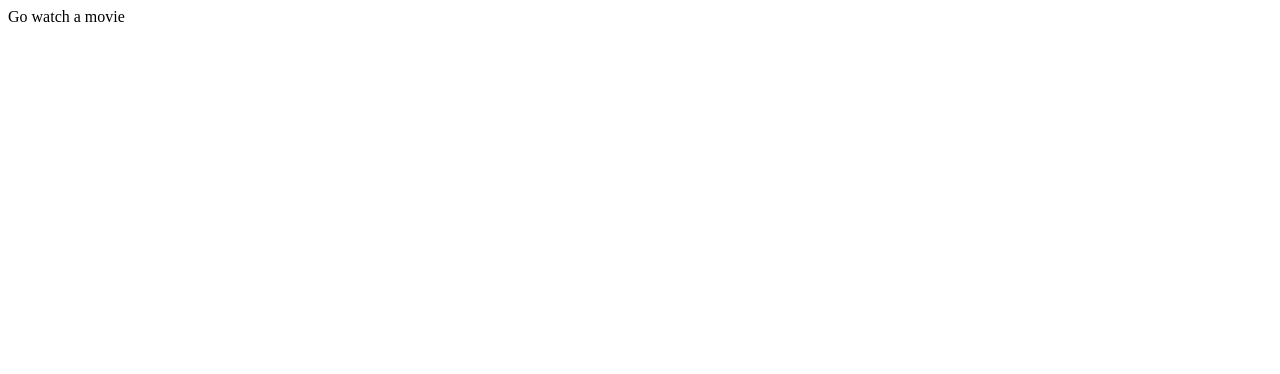
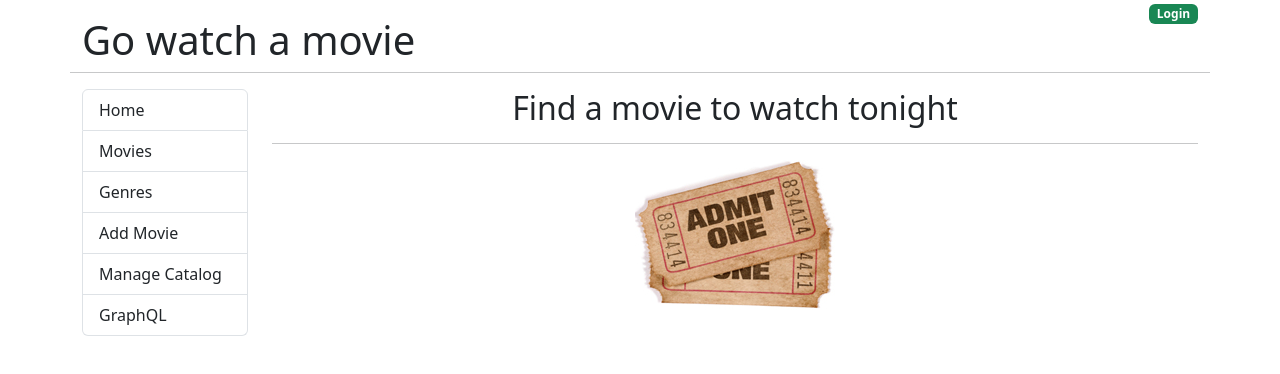
Before and after one commit to chrisarmitage/go-movies-front-end, a React (Create React App) app: page / in a window 1280 px wide. Shown: the top 374 px of the page. Built offline with nearby package versions, Linux system fonts and the light colour scheme.

Commit message:
Add basic app layout

```diff
--- a/public/index.html
+++ b/public/index.html
@@ -10,34 +10,12 @@
       content="Web site created using create-react-app"
     />
     <link rel="apple-touch-icon" href="%PUBLIC_URL%/logo192.png" />
-    <!--
-      manifest.json provides metadata used when your web app is installed on a
-      user's mobile device or desktop. See https://developers.google.com/web/fundamentals/web-app-manifest/
-    -->
     <link rel="manifest" href="%PUBLIC_URL%/manifest.json" />
-    <!--
-      Notice the use of %PUBLIC_URL% in the tags above.
-      It will be replaced with the URL of the `public` folder during the build.
-      Only files inside the `public` folder can be referenced from the HTML.
-
-      Unlike "/favicon.ico" or "favicon.ico", "%PUBLIC_URL%/favicon.ico" will
-      work correctly both with client-side routing and a non-root public URL.
-      Learn how to configure a non-root public URL by running `npm run build`.
-    -->
-    <title>React App</title>
+    <link href="https://cdn.jsdelivr.net/npm/bootstrap@5.3.0-alpha1/dist/css/bootstrap.min.css" rel="stylesheet" integrity="sha384-GLhlTQ8iRABdZLl6O3oVMWSktQOp6b7In1Zl3/Jr59b6EGGoI1aFkw7cmDA6j6gD" crossorigin="anonymous">
+    <title>Go Watch a Movie</title>
   </head>
   <body>
     <noscript>You need to enable JavaScript to run this app.</noscript>
     <div id="root"></div>
-    <!--
-      This HTML file is a template.
-      If you open it directly in the browser, you will see an empty page.
-
-      You can add webfonts, meta tags, or analytics to this file.
-      The build step will place the bundled scripts into the <body> tag.
-
-      To begin the development, run `npm start` or `yarn start`.
-      To create a production bundle, use `npm run build` or `yarn build`.
-    -->
   </body>
 </html>
--- a/src/App.js
+++ b/src/App.js
@@ -1,7 +1,38 @@
+import Home from './components/Home'
+
 function App() {
   return (
-    <div>
-      Go watch a movie
+    <div className="container">
+      <div className="row">
+        <div className="col">
+          <h1 className="mt-3">Go watch a movie</h1>
+        </div>
+        <div className="col text-end">
+          <a href="#!">
+            <span className="badge bg-success">Login</span>
+          </a>
+        </div>
+        <hr className="mb-3" />
+      </div>
+
+      <div className="row">
+        <div className="col-md-2">
+          <nav>
+            <div className="list-group">
+              <a href="#!" className="list-group-item list-group-item-action">Home</a>
+              <a href="#!" className="list-group-item list-group-item-action">Movies</a>
+              <a href="#!" className="list-group-item list-group-item-action">Genres</a>
+              <a href="#!" className="list-group-item list-group-item-action">Add Movie</a>
+              <a href="#!" className="list-group-item list-group-item-action">Manage Catalog</a>
+              <a href="#!" className="list-group-item list-group-item-action">GraphQL</a>
+            </div>
+          </nav>
+        </div>
+
+        <div className="col-md-10">
+          <Home />
+        </div>
+      </div>
     </div>
   );
 }
--- /dev/null
+++ b/src/components/Home.js
@@ -0,0 +1,15 @@
+import Ticket from './../images/movie_tickets.jpg'
+
+const Home = () => {
+    return (
+        <>
+            <div className="text-center">
+                <h2>Find a movie to watch tonight</h2>
+                <hr />
+                <img src={Ticket} alt="movie tickets" />
+            </div>
+        </>
+    )
+}
+
+export default Home
```
Also changed, not shown: src/components/Movies.js (added, +12 -0 lines), src/images/movie_tickets.jpg (added).
